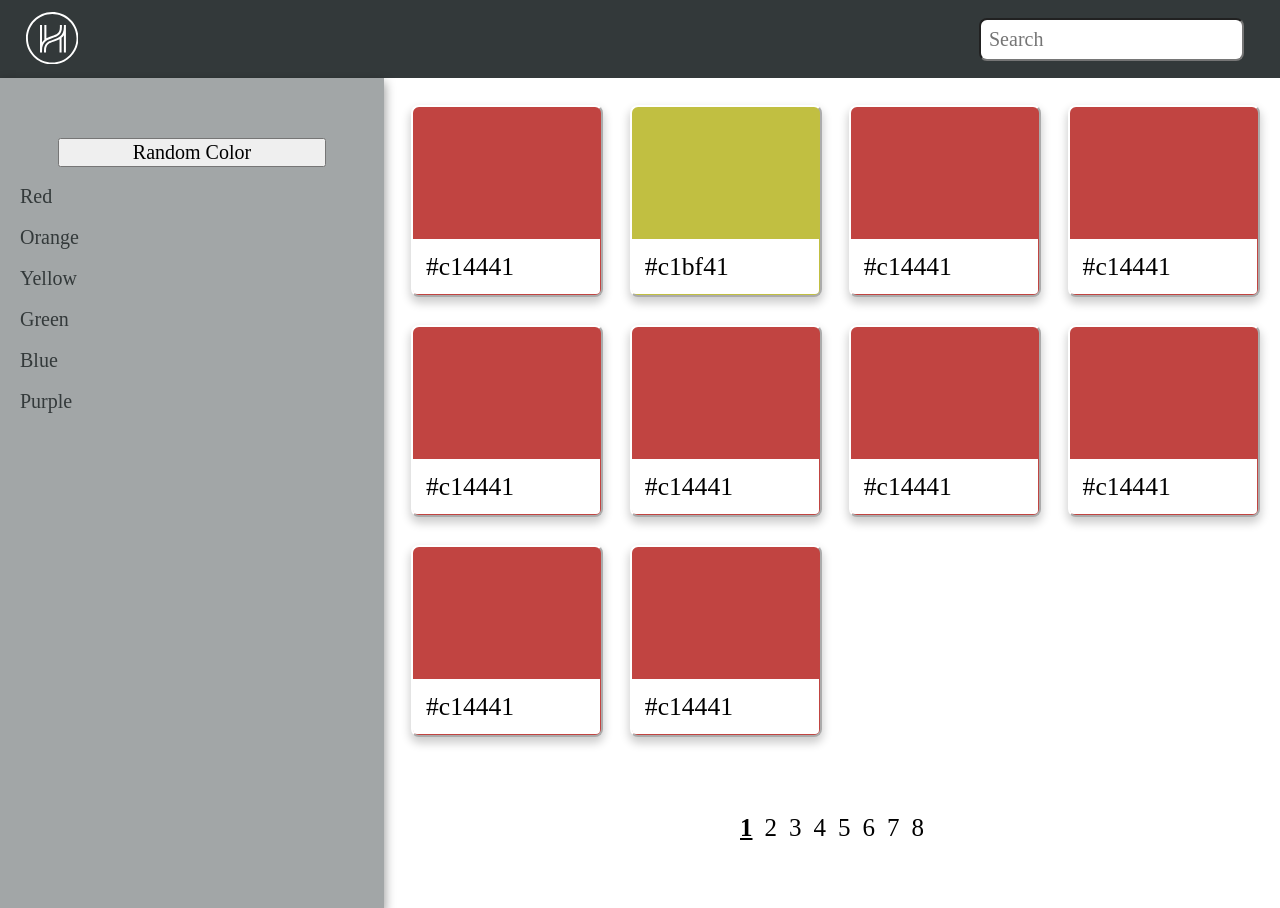
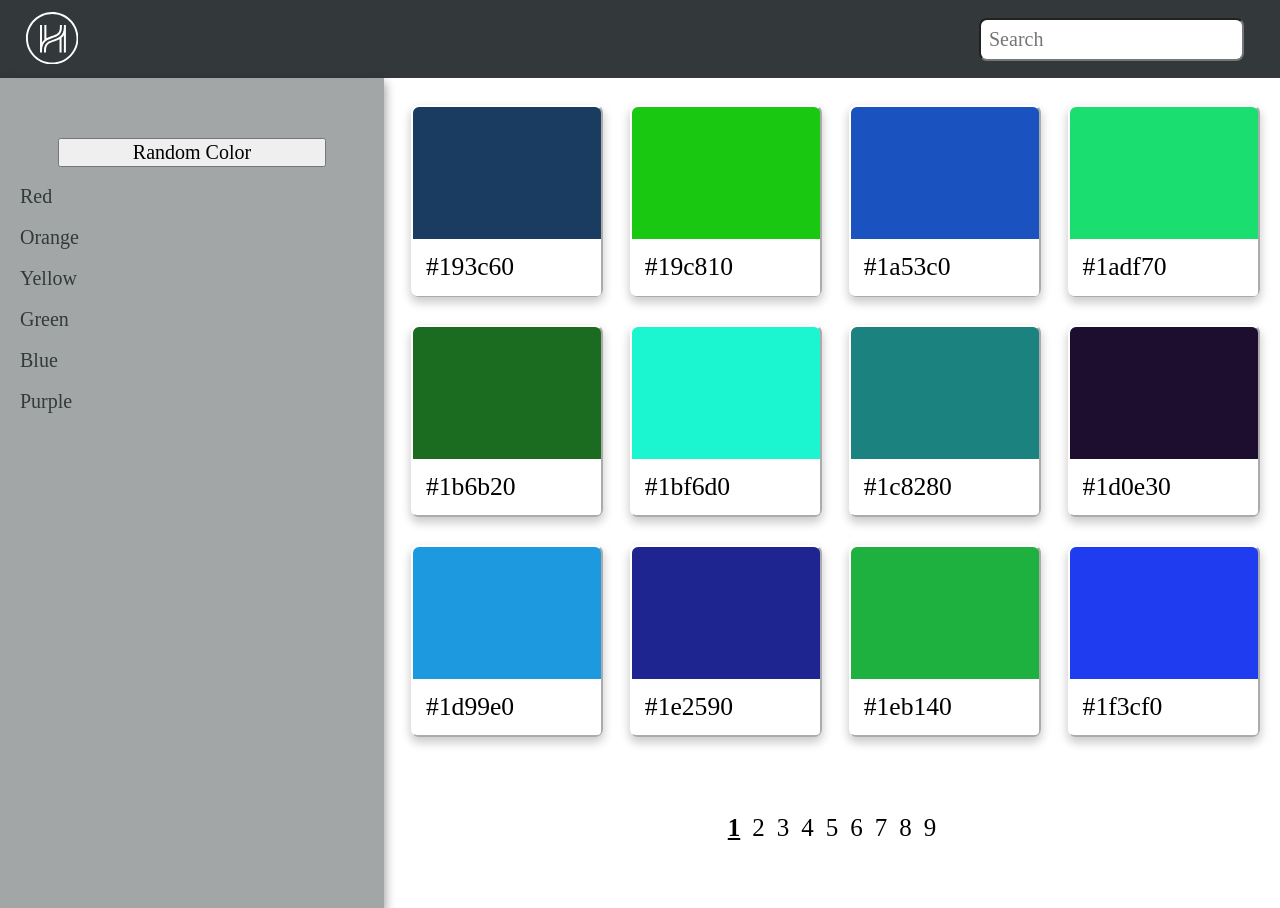
Before and after one commit to adithya-somasundaram/helpful-human, a React (Create React App) app: page / in a window 1280 px wide. Built offline with nearby package versions, Linux system fonts and the light colour scheme.

Commit message:
script v1 and minor label adjustments

```diff
--- a/src/components/ListView.js
+++ b/src/components/ListView.js
@@ -21,7 +21,8 @@ class ListView extends Component {
         var temp = []
         var temp2 = []
         colors.data.map((block) => {
-            if (block.id === 1) {
+            console.log(block.id)
+            if (block.id === '1') {
                 temp.push(<button id={block.id} className="bottom-selected" onClick={() => {
                     document.getElementById(block.id).style.fontWeight = 'bold'
                     document.getElementById(this.state.prev).style.fontWeight = 'normal'
--- a/src/db.json
+++ b/src/db.json
@@ -1,124 +1 @@
-{
-    "data": [
-        {
-            "id": 1,
-            "colors": [
-                "#c14441",
-                "#c1bf41",
-                "#c14441",
-                "#c14441",
-                "#c14441",
-                "#c14441",
-                "#c14441",
-                "#c14441",
-                "#c14441",
-                "#c14441"
-            ]
-        },
-        {
-            "id": 2,
-            "colors": [
-                "#c14441",
-                "#c14441",
-                "#c14441",
-                "#c14441",
-                "#c14441",
-                "#c14441",
-                "#c14441",
-                "#c14441",
-                "#c14441",
-                "#c14441"
-            ]
-        },
-        {
-            "id": 3,
-            "colors": [
-                "#c14441",
-                "#c1bf41",
-                "#c14441",
-                "#c14441",
-                "#c14441",
-                "#c14441",
-                "#c14441",
-                "#c14441",
-                "#c14441",
-                "#c14441"
-            ]
-        },
-        {
-            "id": 4,
-            "colors": [
-                "#c14441",
-                "#c1bf41",
-                "#c14441",
-                "#c14441",
-                "#c14441",
-                "#c14441",
-                "#c14441",
-                "#c14441",
-                "#c14441",
-                "#c14441"
-            ]
-        },
-        {
-            "id": 5,
-            "colors": [
-                "#c14441",
-                "#c1bf41",
-                "#c14441",
-                "#c14441",
-                "#c14441",
-                "#c14441",
-                "#c14441",
-                "#c14441",
-                "#c14441",
-                "#c14441"
-            ]
-        },
-        {
-            "id": 6,
-            "colors": [
-                "#c14441",
-                "#c1bf41",
-                "#c14441",
-                "#c14441",
-                "#c14441",
-                "#c14441",
-                "#c14441",
-                "#c14441",
-                "#c14441",
-                "#c14441"
-            ]
-        },
-        {
-            "id": 7,
-            "colors": [
-                "#c14441",
-                "#c1bf41",
-                "#c14441",
-                "#c14441",
-                "#c14441",
-                "#c14441",
-                "#c14441",
-                "#c14441",
-                "#c14441",
-                "#c14441"
-            ]
-        },
-        {
-            "id": 8,
-            "colors": [
-                "#c14441",
-                "#c1bf41",
-                "#c14441",
-                "#c14441",
-                "#c14441",
-                "#c14441",
-                "#c14441",
-                "#c14441",
-                "#c14441",
-                "#c14441"
-            ]
-        }
-    ]
-}
+{"data": [{"colors": ["#193c60", "#19c810", "#1a53c0", "#1adf70", "#1b6b20", "#1bf6d0", "#1c8280", "#1d0e30", "#1d99e0", "#1e2590", "#1eb140", "#1f3cf0"], "id": "1"}, {"colors": ["#1fc8a0", "#205450", "#20e000", "#216bb0", "#21f760", "#228310", "#230ec0", "#239a70", "#242620", "#24b1d0", "#253d80", "#25c930"], "id": "2"}, {"colors": ["#2654e0", "#26e090", "#276c40", "#27f7f0", "#2883a0", "#290f50", "#299b00", "#2a26b0", "#2ab260", "#2b3e10", "#2bc9c0", "#2c5570"], "id": "3"}, {"colors": ["#2ce120", "#2d6cd0", "#2df880", "#2e8430", "#2f0fe0", "#2f9b90", "#302740", "#30b2f0", "#313ea0", "#31ca50", "#325600", "#32e1b0"], "id": "4"}, {"colors": ["#336d60", "#33f910", "#3484c0", "#351070", "#359c20", "#3627d0", "#36b380", "#373f30", "#37cae0", "#385690", "#38e240", "#396df0"], "id": "5"}, {"colors": ["#39f9a0", "#3a8550", "#3b1100", "#3b9cb0", "#3c2860", "#3cb410", "#3d3fc0", "#3dcb70", "#3e5720", "#3ee2d0", "#3f6e80", "#3ffa30"], "id": "6"}, {"colors": ["#4085e0", "#411190", "#419d40", "#4228f0", "#42b4a0", "#434050", "#43cc00", "#4457b0", "#44e360", "#456f10", "#45fac0", "#468670"], "id": "7"}, {"colors": ["#471220", "#479dd0", "#482980", "#48b530", "#4940e0", "#49cc90", "#4a5840", "#4ae3f0", "#4b6fa0", "#4bfb50", "#4c8700", "#4d12b0"], "id": "8"}, {"colors": ["#4d9e60", "#4e2a10", "#4eb5c0", "#4f4170"], "id": "9"}]}
--- a/src/style/DetailView.css
+++ b/src/style/DetailView.css
@@ -23,8 +23,8 @@
 .current-label{
     background-color : white;
     position : absolute;
-    width : 52.5vw;
-    height : 5vw;
+    width : 52.7vw;
+    height : 5.1vw;
     padding: 2vw 0vw 2vw 2vw;
     margin-top : 10.8vw;
     margin-left : -27.3vw;
--- a/src/style/ListView.css
+++ b/src/style/ListView.css
@@ -43,8 +43,8 @@
     background-color : white;
     position : absolute;
     padding: 1vw 6.6vw 1vw 1vw;
-    width: 7vw;
-    height : 2.3vw;
+    width: 7.1vw;
+    height : 2.4vw;
     margin-top : 3vw;
     margin-left : -7.32vw;
     max-width : 100%;
```
Also changed, not shown: 1 other file (tests, documents, lock files or other folders).
